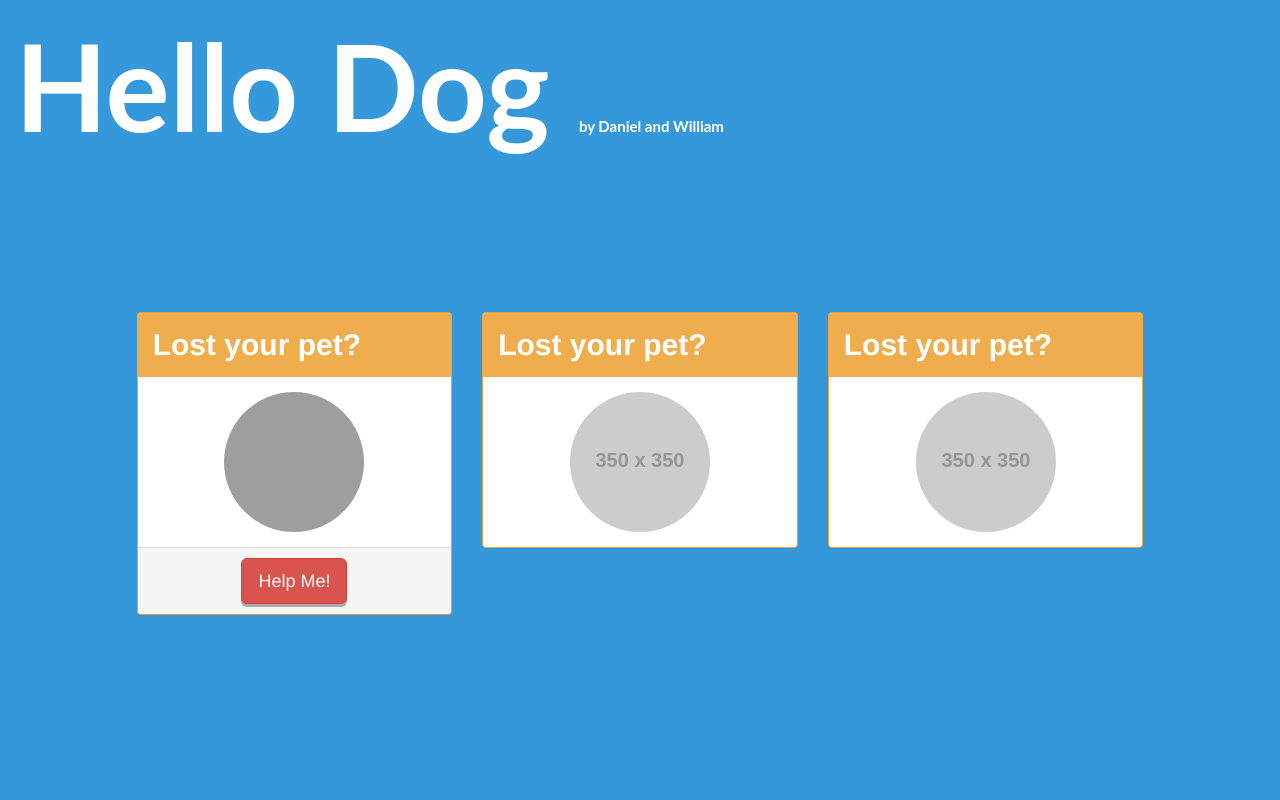
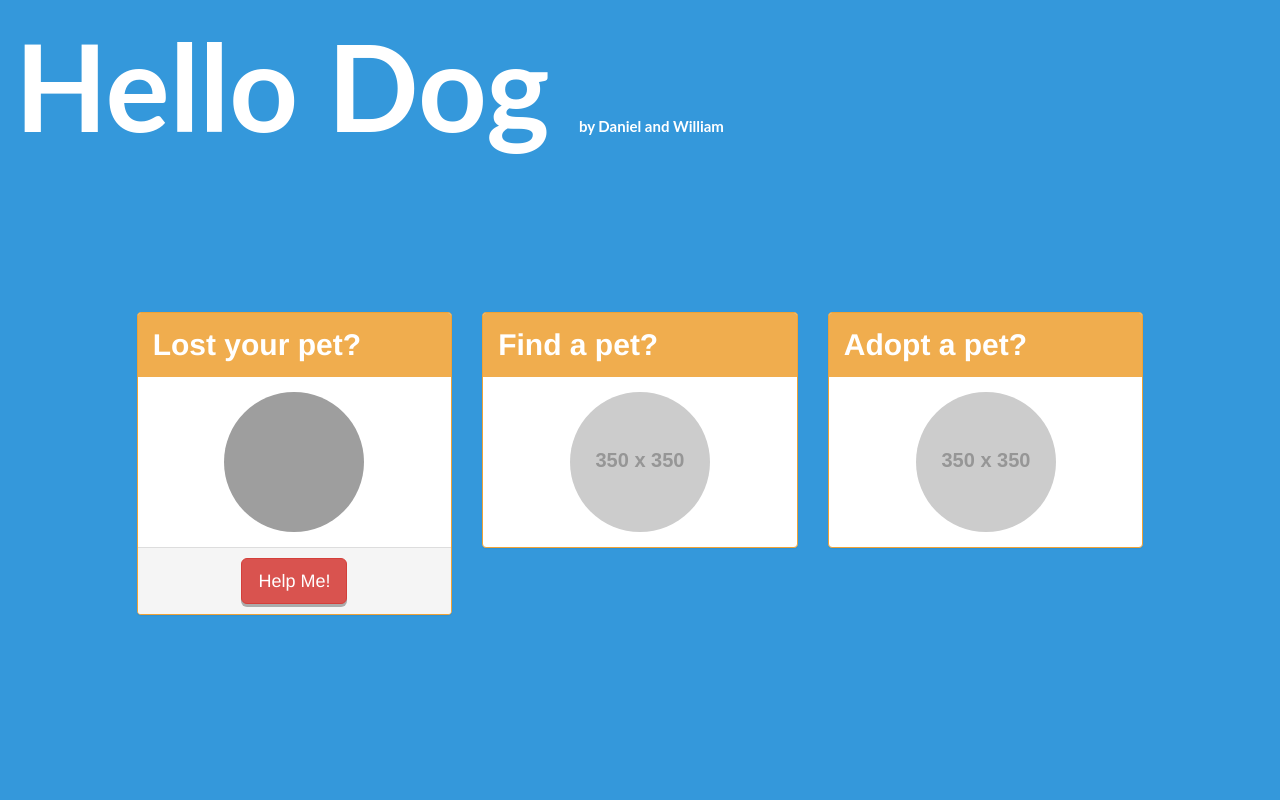
Before and after one commit to dgolman/petproject, a website: page app/index.html in a window 1280 px wide. Shown: the top 800 px of the page. Drawn offline with nearby package versions, Linux system fonts and the light colour scheme; some packages are replaced by stand-ins of ours; files that its build step writes are made by us from their sources; grey boxes are pictures that could not be loaded; placeholder pictures from the web are drawn by us.

Commit message:
Updated Panel Titles

```diff
--- a/app/views/main.html
+++ b/app/views/main.html
@@ -25,7 +25,7 @@
         <div class="col-md-4">
           <div class="panel panel-custom">
             <div class="panel-heading">
-              <h1 class="panel-title">Lost your pet?</h1>
+              <h1 class="panel-title">Find a pet?</h1>
             </div>
             <div class="panel-body" style="text-align:center;padding-top:15px;padding-bottom:15px;">
               <img class="img-circle"  alt="140x140" src="http://placehold.it/350x350" style="width: 140px; height: 140px;">
@@ -35,7 +35,7 @@
         <div class="col-md-4">
           <div class="panel panel-custom">
             <div class="panel-heading">
-              <h1 class="panel-title">Lost your pet?</h1>
+              <h1 class="panel-title">Adopt a pet?</h1>
             </div>
             <div class="panel-body" style="text-align:center;padding-top:15px;padding-bottom:15px;">
               <img class="img-circle"  alt="140x140" src="http://placehold.it/350x350" style="width: 140px; height: 140px;">
```
